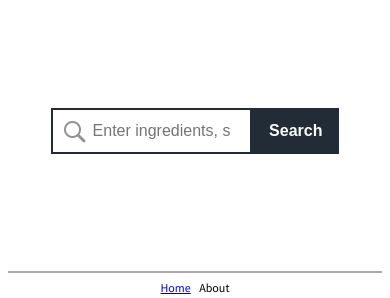
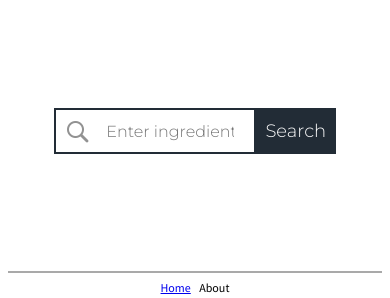
Before and after one commit to vilisimo/cookme, a Django app: page / in a window 390 px wide. Shown: the part 549-847 px from the top of the page. Run offline with Django 3.2, Linux system fonts and the light colour scheme; data that the repository does not hold is empty; some libraries are stand-ins or nearby versions.

Commit message:
Add responsive styles to search bar, large > medium > small

```diff
--- a/static/css/temp.css
+++ b/static/css/temp.css
@@ -105,10 +105,7 @@ h2, h3 {
 }
 
 .get-creative, .feast {
-    /*color: #009900;*/
-    /*color: #996633;*/
     color:  #FF6347;
-    /*color: 	#FF8C00;*/
     font-weight: 500;
 }
 
@@ -116,11 +113,7 @@ h2, h3 {
     display:block;
 }
 
-/*@media all and (max-width: 414px) {*/
-    /*.encouragement {*/
-        /*display: none;*/
-    /*}*/
-/*}*/
+
 
 /* GENERAL RULES */
 
@@ -153,41 +146,72 @@ form#search-bar {
 }
 
 #id_q {
-    width: 65%;
+    background: no-repeat rgba(255,255,255, 0.93) url('../files/icons/searchicon32x32.png') 7px 11px;
+    padding: 12px 20px 12px 50px;
+    border: 2px solid #222c36;
+    box-sizing: border-box;
     max-width: 650px;
     min-width: 193px;
-    -webkit-transition: width 0.5s ease-in-out;
-    -moz-transition: width 0.5s ease-in-out;
-    -o-transition: width 0.5s ease-in-out;
-    transition: width 0.5s ease-in-out;
+    height: 60px;
+    width: 65%;
 
-    box-sizing: border-box;
-    border: 2px solid #222c36;
-    font-size: 16px;
-    background: no-repeat rgba(255,255,255, 0.93) url('../files/icons/searchicon32x32.png') 5px 5px;
-    padding: 12px 20px 12px 40px;
+    font-family: 'Montserrat', sans-serif;
+    font-weight: 300;
+    font-size: 24px;
 }
 
 #id_q:focus {
-    width: 40%;
     outline: none;
 }
 
+#search-bar input[type=submit] {
+    background-color: #222c36;
+    border: 2px solid #222c36;
+    position: relative;
+    height: 60px;
+    width: 120px;
+    color: #fafafa;
+
+    font-family: 'Montserrat', sans-serif;
+    font-weight: 300;
+    text-align: center;
+    font-size: 24px;
+}
+
 @media all and (max-width: 1000px) {
+    #id_q {
+        background-position: 5px 5px;
+        height: 46px;
+
+        font-size: 20px;
+    }
+
     #id_q:focus {
+        -webkit-transition: width 0.5s ease-in-out;
+        -moz-transition: width 0.5s ease-in-out;
+        -o-transition: width 0.5s ease-in-out;
+        transition: width 0.5s ease-in-out;
         width: 80%;
+    }
+
+    #search-bar input[type=submit] {
+        height: 46px;
+        font-size: 20px;
     }
 }
 
-#search-bar input[type=submit] {
-    position: relative;
-    padding: 12px 15px;
-    border: 2px solid #222c36;
-    background-color: #222c36;
-    color: #fafafa;
-    font-weight: bold;
-    font-size: 16px;
+@media all and (max-width: 600px) {
+    #search-bar input[type=submit] {
+        font-size: 18px;
+        height: 46px;
+        width: 80px;
+    }
+
+    #id_q {
+        font-size: 16px;
+    }
 }
+
 
 
 /* TOP FOUR RECIPES */
```
